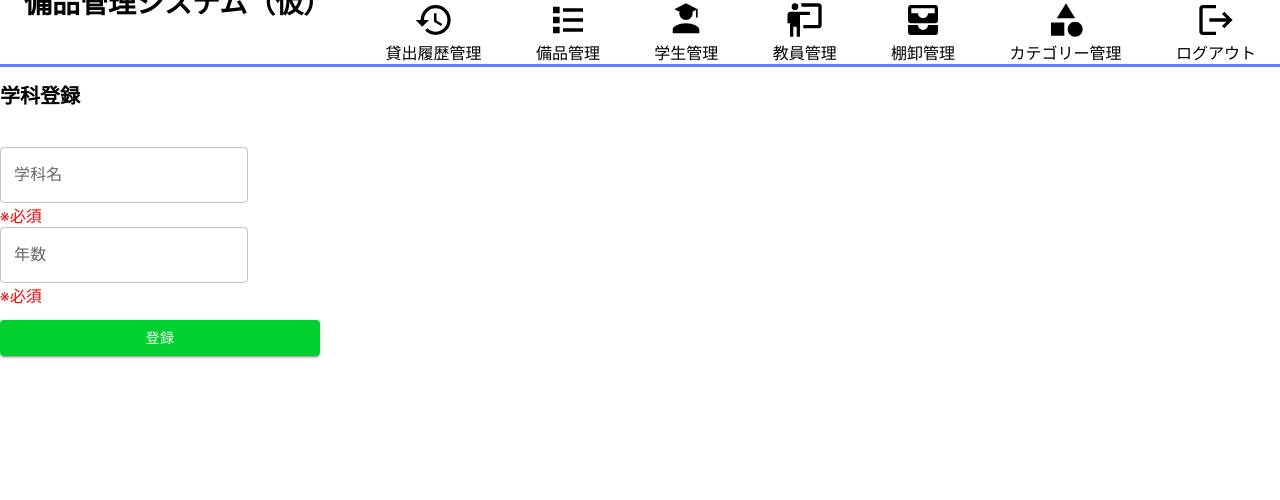
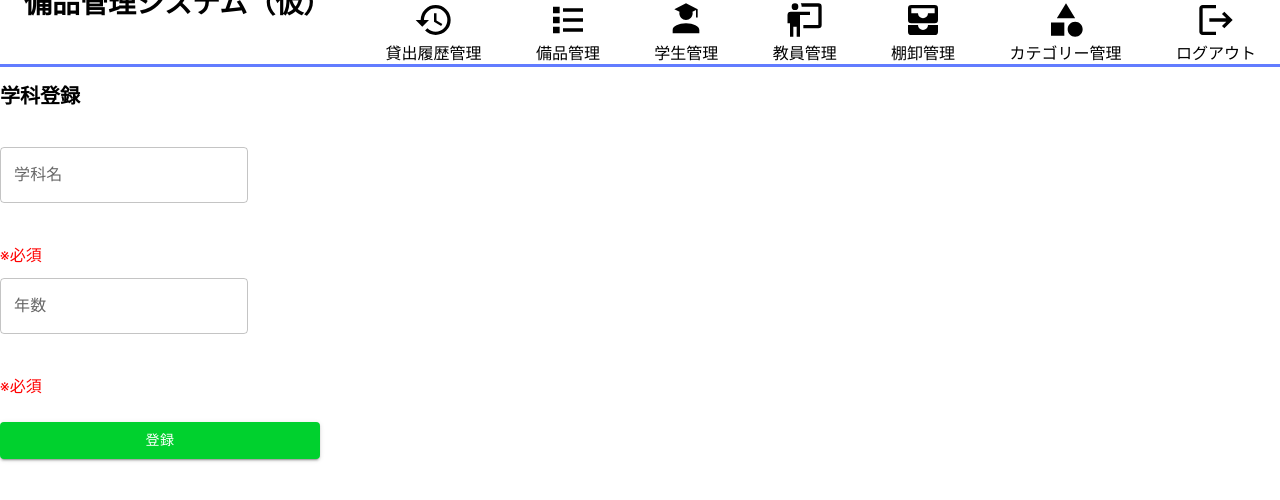
Before and after one commit to takumiTakahata/equipment_management_system, a React (Create React App) app in the folder app/: page /department_register in a window 1280 px wide. Shown: the top 500 px of the page. Built offline with nearby package versions, Linux system fonts and the light colour scheme.

Commit message:
エラーのcss

```diff
--- a/app/src/components/department_register.css
+++ b/app/src/components/department_register.css
@@ -3,3 +3,10 @@
   margin-bottom: 3%;
   font-weight: bold;
 }
+#department_register .required_txt {
+  margin: 3% auto 1% 0;
+  color: red;
+}
+#department .error_message {
+  color: red;
+}
```
